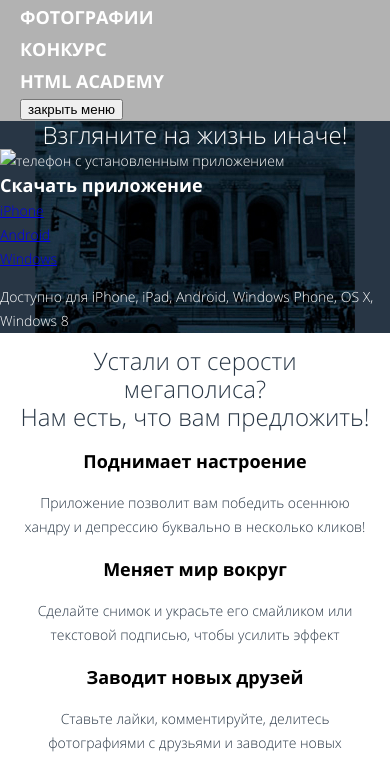
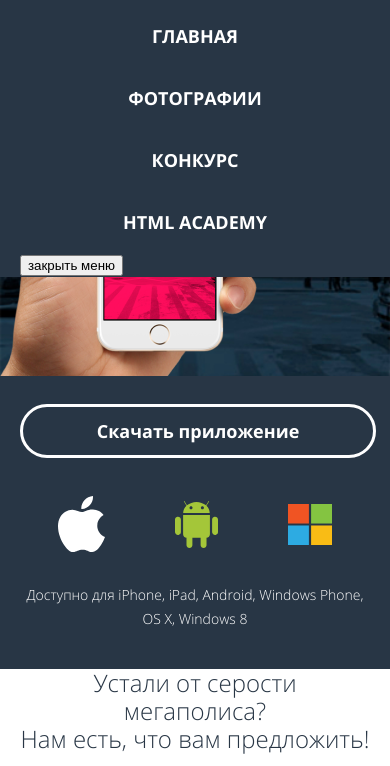
Before and after one commit to vilenan/1437099-pink-23, a website: page source/index.html in a window 390 px wide. Shown: the part 61-827 px from the top of the page. Drawn offline with nearby package versions, Linux system fonts and the light colour scheme; files that its build step writes are made by us from their sources.

Commit message:
адаптивная разметка promo

```diff
--- a/source/index.html
+++ b/source/index.html
@@ -12,7 +12,7 @@
     <header class="header">
       <div class="container">
         <div class="header__logo">
-          <a>
+          <a class="header__logo-image">
             <svg width="74" height="23" viewBox="0 0 74 23" xmlns="http://www.w3.org/2000/svg">
               <path d="M0.00496827 1.54857C0.00487772 1.21254 0.135804 0.889818 0.369742 0.649431C0.60368 0.409043 0.922049 0.27008 1.25676 0.262266H8.39001C13.4469 0.262266 16.7751 2.9645 16.7751 7.39179V7.45162C16.7751 12.2977 12.7415 14.8105 7.97274 14.8105H2.53836V21.611C2.55394 21.7874 2.53277 21.9651 2.47619 22.1329C2.41961 22.3006 2.32887 22.4547 2.20973 22.5854C2.09058 22.716 1.94565 22.8204 1.78416 22.8918C1.62266 22.9631 1.44812 23 1.27166 23C1.0952 23 0.920671 22.9631 0.759173 22.8918C0.597674 22.8204 0.452744 22.716 0.333602 22.5854C0.21446 22.4547 0.123708 22.3006 0.0671295 22.1329C0.0105515 21.9651 -0.0106138 21.7874 0.00496827 21.611V1.54857ZM8.07209 12.5171C11.7778 12.5171 14.2119 10.5228 14.2119 7.53139V7.47156C14.2119 4.26078 11.8175 2.59556 8.25092 2.59556H2.58804V12.4772L8.07209 12.5171Z"/>
               <path d="M21.5935 1.38904C21.5779 1.21262 21.5991 1.03487 21.6556 0.867114C21.7122 0.699353 21.803 0.545245 21.9221 0.414596C22.0412 0.283947 22.1862 0.179616 22.3477 0.108238C22.5092 0.0368607 22.6837 0 22.8602 0C23.0366 0 23.2112 0.0368607 23.3727 0.108238C23.5342 0.179616 23.6791 0.283947 23.7982 0.414596C23.9174 0.545245 24.0081 0.699353 24.0647 0.867114C24.1213 1.03487 24.1425 1.21262 24.1269 1.38904V21.611C24.1425 21.7874 24.1213 21.9651 24.0647 22.1329C24.0081 22.3006 23.9174 22.4548 23.7982 22.5854C23.6791 22.7161 23.5342 22.8204 23.3727 22.8918C23.2112 22.9631 23.0366 23 22.8602 23C22.6837 23 22.5092 22.9631 22.3477 22.8918C22.1862 22.8204 22.0412 22.7161 21.9221 22.5854C21.803 22.4548 21.7122 22.3006 21.6556 22.1329C21.5991 21.9651 21.5779 21.7874 21.5935 21.611V1.38904Z"/>
@@ -50,14 +50,22 @@
           <div class="container">
             <p class="intro__slogan slogan">Взгляните на жизнь иначе!</p>
           </div>
-          <img class="intro__image" src="#" alt="телефон с установленным приложением">
+          <img class="intro__image" src="img/promo-image-mobile.png" width="320" height="286" alt="телефон с установленным приложением">
         </div>
-        <div class="promo__content">
-          <div class="promo__button"><a class="promo__link" href="https://www.apple.com/ru/app-store/" target="_blank">Cкачать приложение</a></div>
+        <div class="promo__content container">
+          <div class="promo__button">
+            <a class="promo__link" href="https://www.apple.com/ru/app-store/" target="_blank">Cкачать приложение</a>
+          </div>
           <ul class="promo__list">
-            <li class="promo__item promo__item--current"><a href="https://www.apple.com/ru/app-store/" target="_blank">iPhone</a></li>
-            <li class="promo__item"><a href="https://play.google.com/store/apps" target="_blank">Android</a></li>
-            <li class="promo__item"><a href="https://www.microsoft.com/ru-ru" target="_blank">Windows</a></li>
+            <li class="promo__item promo__item--current">
+              <a class="promo__image promo__image--iphone" href="https://www.apple.com/ru/app-store/" target="_blank"><span class="visually-hidden">iPhone</span></a>
+            </li>
+            <li class="promo__item">
+              <a class="promo__image promo__image--android" href="https://play.google.com/store/apps" target="_blank"><span class="visually-hidden">Android</span></a>
+            </li>
+            <li class="promo__item">
+              <a class="promo__image promo__image--windows" href="https://www.microsoft.com/ru-ru" target="_blank"><span class="visually-hidden">Windows</span></a>
+            </li>
           </ul>
           <p class="promo__details">Доступно для iPhone, iPad, Android, Windows Phone, OS X, Windows 8</p>
         </div>
--- a/source/sass/blocks/header.scss
+++ b/source/sass/blocks/header.scss
@@ -1,4 +1,15 @@
 .header {
-  background-color: $black-lighten;
+  // background-color: $black-lighten;
+  background-color: $color-main;
   color: $white;
+  position: absolute;
+  width: 100%;
+  z-index: 1;
 }
+
+.header__logo-image {
+  display: block;
+  padding-top: 18px;
+  padding-bottom: 18px;
+  fill: $white;
+}
--- /dev/null
+++ b/source/sass/blocks/intro.scss
@@ -0,0 +1,13 @@
+.intro__image {
+  display: block;
+
+  @media (min-width: $table-width) {
+    position: absolute;
+    bottom: 0;
+    right: 0;
+  }
+}
+
+.intro__slogan {
+  width: 300px;
+}
--- a/source/sass/blocks/navigation.scss
+++ b/source/sass/blocks/navigation.scss
@@ -3,10 +3,14 @@
 }
 
 .navigation__link {
+  display: block;
   color: $white;
   font-weight: bold;
   font-size: 18px;
   line-height: 32px;
   text-decoration: none;
   text-transform: uppercase;
+  padding-top: 15px;
+  padding-bottom: 15px;
+  text-align: center;
 }
--- a/source/sass/blocks/page.scss
+++ b/source/sass/blocks/page.scss
@@ -7,10 +7,12 @@
 }
 
 .page__body {
+  min-height: 100%;
   margin: 0;
   padding: 0;
   color: $color-main;
   background-color: $white;
   min-width: 320px;
   box-sizing: border-box;
+  position: relative;
 }
--- a/source/sass/blocks/promo.scss
+++ b/source/sass/blocks/promo.scss
@@ -1,24 +1,107 @@
 .promo {
   background-color: $color-main;
+  color: $white;
+
+  @media (min-width: $table-width) {
+    position: relative;
+  }
+}
+
+.promo__intro {
   background-image: url("../img/promo-background-mobile.jpg");
   background-position: center;
   background-repeat: no-repeat;
-  color: $white;
+  background-size: cover;
+  padding-top: 95px;
+
+  @media (min-width: $table-width) {
+    height: 545px;
+  }
+}
+
+.promo__content {
+  padding-bottom: 38px;
+
+  @media (min-width: $table-width) {
+    width: 300px;
+    position: absolute;
+    bottom: 0;
+  }
 }
 
 .promo__list {
   @include reset;
+  display: flex;
+  flex-wrap: wrap;
+  align-items: center;
+  justify-content: space-between;
+  padding-left: 38px;
+  padding-right: 38px;
+  margin-top: 38px;
+  margin-bottom: 31px;
+}
+
+.promo__button {
+  margin-top: 28px;
 }
 
 .promo__link {
+  display: block;
+  width: 100%;
   color: $white;
+  background-color: transparent;
   text-decoration: none;
   font-weight: bold;
   font-size: 18px;
+  border: 3px solid $white;
+  border-radius: 29px;
+  padding-top: 12px;
+  padding-bottom: 12px;
+  text-align: center;
+
+  &:hover {
+    background-color: $white;
+    color: $color-accent;
+  }
+
+  &:active {
+    color: $color-accent-light;
+  }
+
 }
 
 .promo__details {
   font-weight: light;
   font-size: 14px;
   line-height: 24px;
+  text-align: center;
+  margin: 0;
 }
+
+.promo__image {
+  display: flex;
+}
+
+.promo__image--iphone {
+  background-image: url("../img/apple-logo.svg");
+  background-position: center;
+  background-repeat: no-repeat;
+  width: 47px;
+  height: 56px;
+}
+
+.promo__image--android {
+  background-image: url("../img/android-logo.svg");
+  background-position: center;
+  background-repeat: no-repeat;
+  width: 43px;
+  height: 47px;
+}
+
+.promo__image--windows {
+  background-image: url("../../img/microsoft-logo.svg");
+  background-position: center;
+  background-repeat: no-repeat;
+  width: 44px;
+  height: 41px;
+}
--- a/source/sass/style.scss
+++ b/source/sass/style.scss
@@ -6,6 +6,7 @@
 @import "blocks/container.scss";
 @import "blocks/header.scss";
 @import "blocks/navigation.scss";
+@import "blocks/intro.scss";
 @import "blocks/slogan.scss";
 @import "blocks/promo.scss";
 @import "blocks/advantages.scss";
@@ -20,4 +21,4 @@
 @import "blocks/button.scss";
 @import "blocks/card.scss";
 @import "blocks/catalog.scss";
-@import "blocks/editing.scss"
+@import "blocks/editing.scss";
--- a/source/sass/utils/variables.scss
+++ b/source/sass/utils/variables.scss
@@ -3,6 +3,7 @@ $color-main-light: rgba(40, 54, 69, 0.6);
 $color-main-lighten: rgba(40, 54, 69, 0.3);
 $color-main-lightest: rgba(40, 54, 69, 0.1);
 $color-accent: #d22856;
+$color-accent-light: rgba(210, 40, 86, 0.3);
 $color-button: #2aab6d;
 $color-button-hover: #1c9b5e;
 $black: #000000;
@@ -11,3 +12,6 @@ $white: #ffffff;
 $white-darken: rgba(255, 255, 255, 0.3);
 $grey: #f2f2f2;
 $grey-dark-input:#e5e5e5;
+//viewports
+$table-width: 660px;
+$desktop-width: 1200px;
```
Also changed, not shown: source/img/advantages-mobile.png (added), source/img/android-logo.svg (added), source/img/apple-logo.svg (added), source/img/microsoft-logo.svg (added), source/img/promo-image-mobile.png (added).
